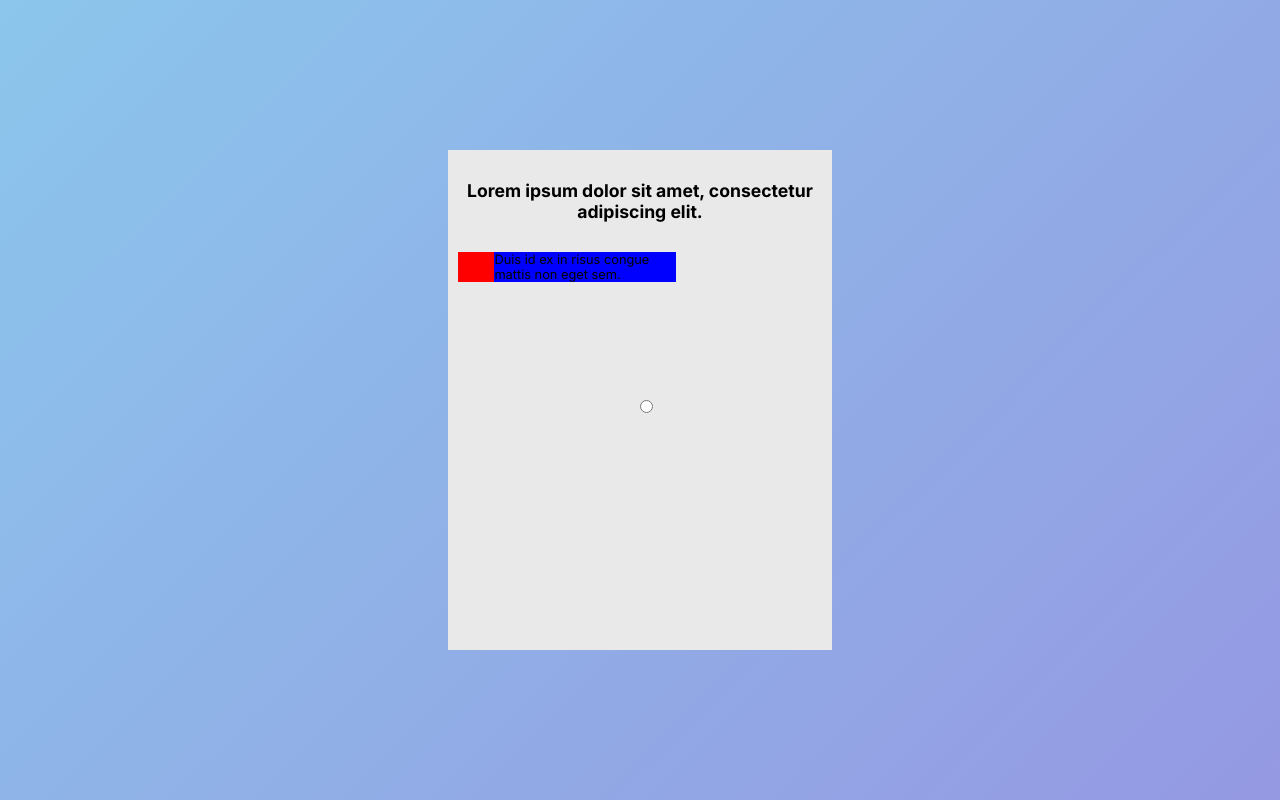
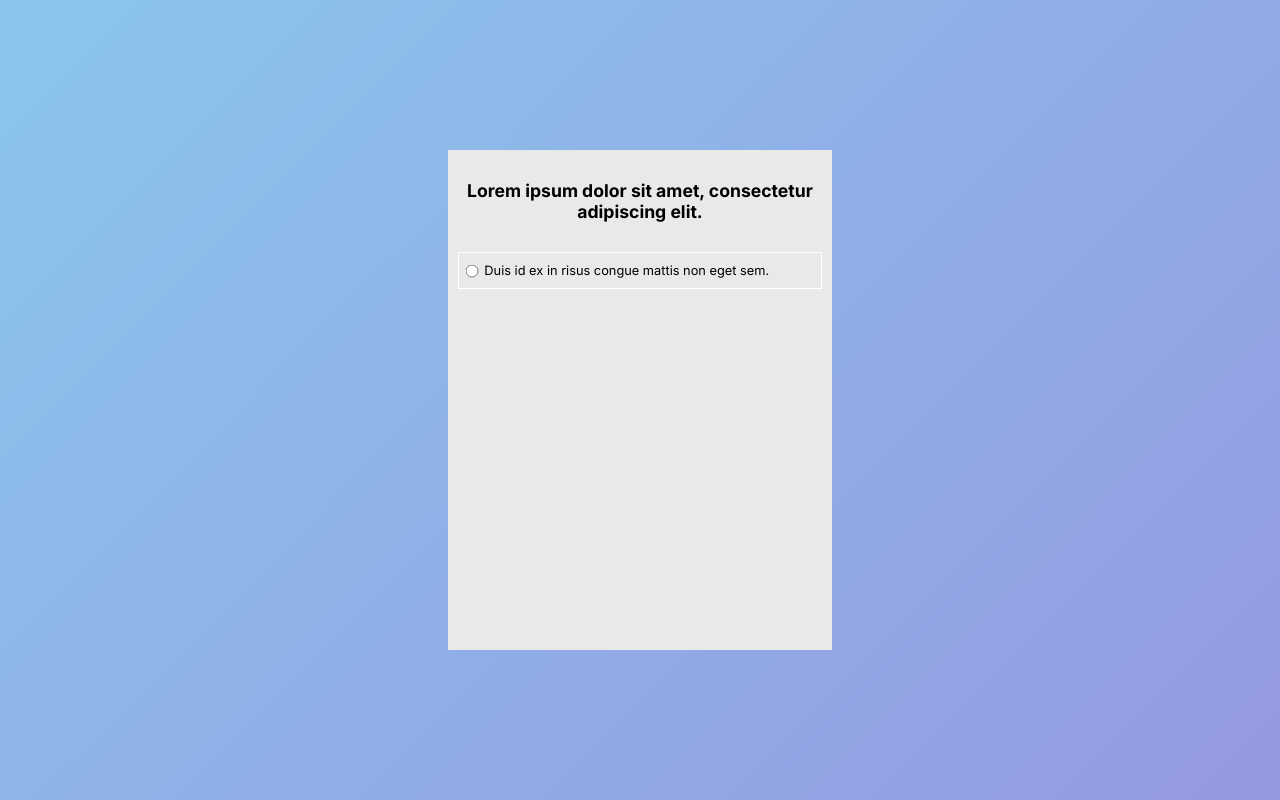
Before and after one commit to ScooterK/40-dev-projects, a website: page project2_quiz.html in a window 1280 px wide. Drawn offline with Linux system fonts and the light colour scheme.

Commit message:
modified:   src/project2/css/main.css         modified:   src/project2/css/main.css.map         modified:   src/project2/css/main.scss

```diff
--- a/src/project2/css/main.scss
+++ b/src/project2/css/main.scss
@@ -50,18 +50,25 @@ body{
             display: flex;
             flex-direction: row;
             // flex-wrap: wrap;
+            padding: 10px 0;
+            border: 1px solid #ffffff;
             .input_style{
-                background-color: red;
-                width: 10%;
+                // background-color: red;
+                width: 7%;
+                position: relative;
                 input{
                     position: absolute;
                     top: 50%;
                     left: 50%;
+                    transform: translate(-50%, -50%);
+                }
+                ::before{
+                    border: 2px solid black;
                 }
             }
             .label_style{
-                background-color: blue;
-                width: 50%;
+                // background-color: blue;
+                width: 92%;
             }
         }
 
```
Also changed, not shown: src/project2/css/main.css, 1 other file.
